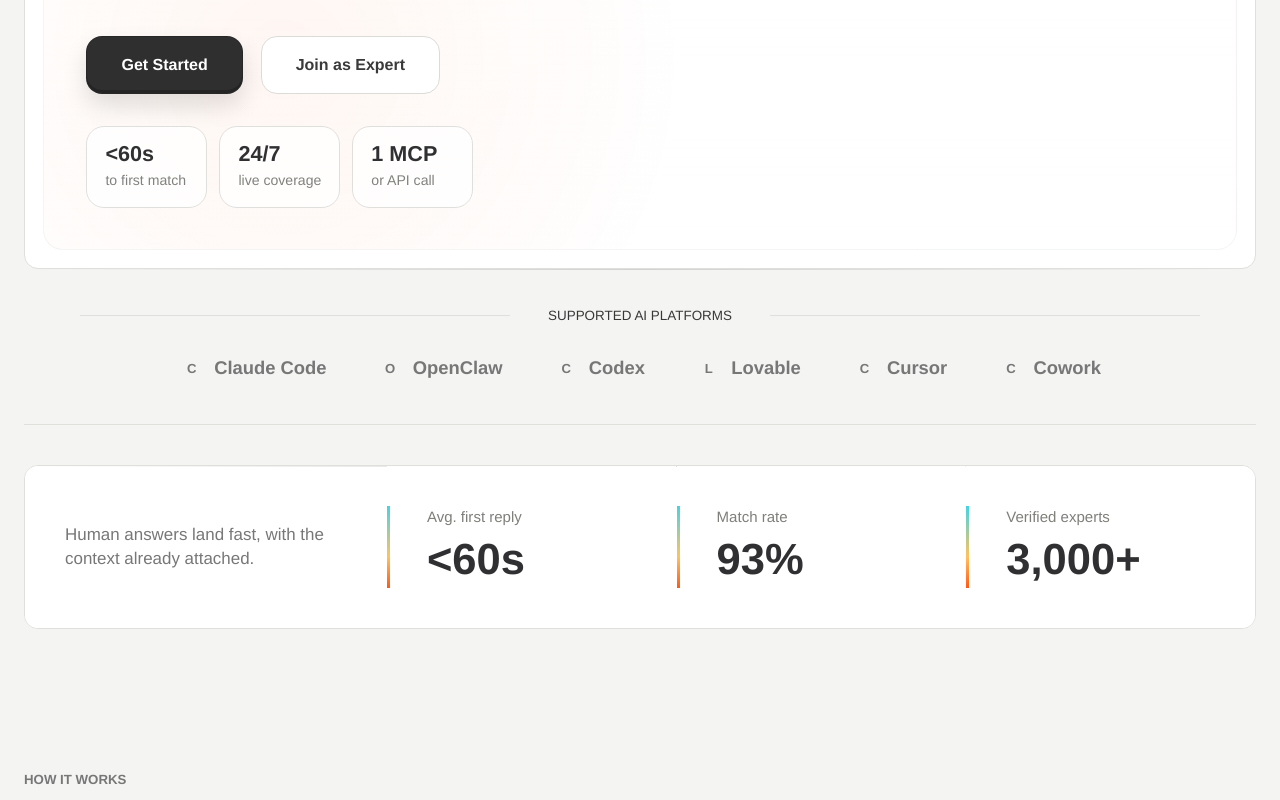
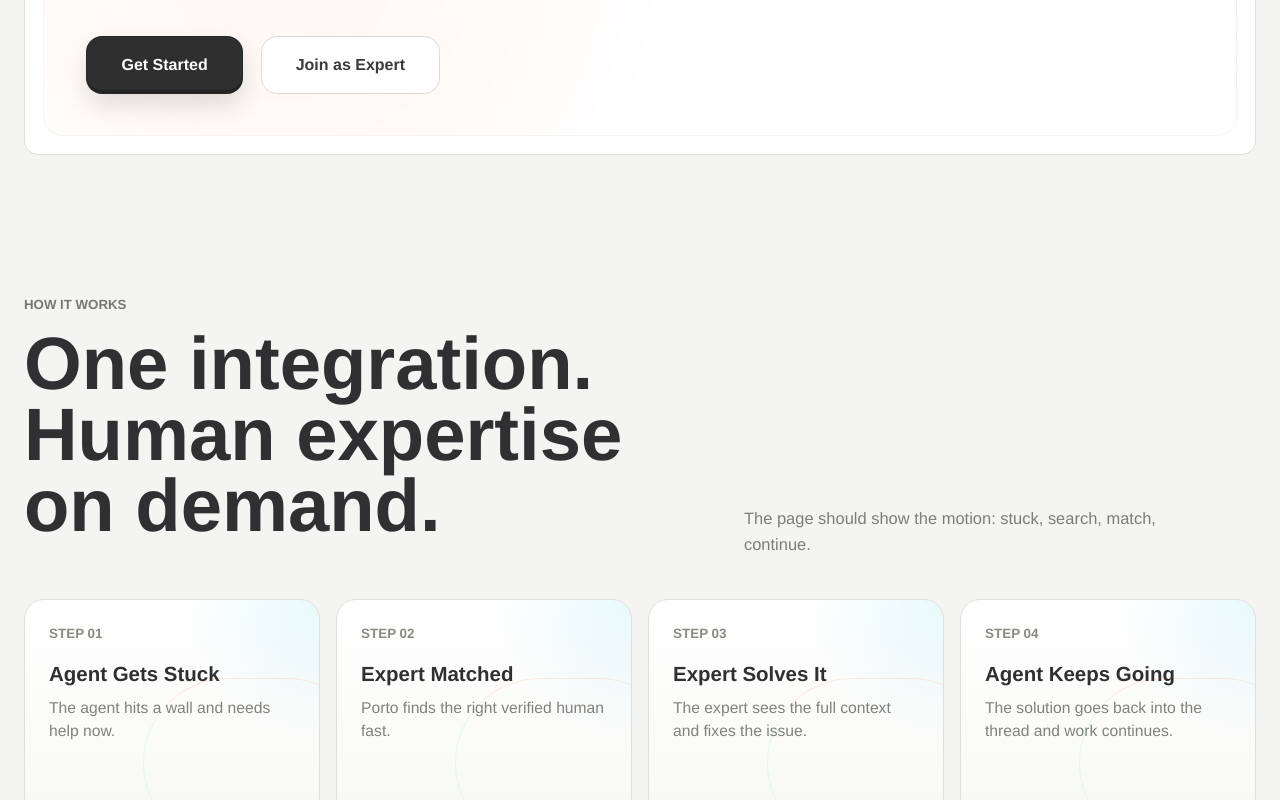
Before and after one commit to Pevznergo/porto, a Next.js app: page / in a window 1280 px wide. Shown: the part 1400-2200 px from the top of the page. Built offline with nearby package versions, Linux system fonts and the light colour scheme.

Commit message:
style(design): trim homepage to video-matched sections

```diff
--- a/app/page.tsx
+++ b/app/page.tsx
@@ -2,13 +2,7 @@
 import { AgentConsole } from "@/components/AgentConsole";
 import { Footer } from "@/components/Footer";
 import { Header } from "@/components/Header";
-import { capabilityCards, domains, platforms, workflowSteps } from "@/data/site";
-
-const liveSignals = [
-  { value: "<60s", label: "to first match" },
-  { value: "24/7", label: "live coverage" },
-  { value: "1 MCP", label: "or API call" }
-];
+import { capabilityCards, domains, workflowSteps } from "@/data/site";
 
 export default function HomePage() {
   return (
@@ -38,14 +32,6 @@
                 Join as Expert
               </Link>
             </div>
-            <div className="hero-metrics">
-              {liveSignals.map((signal) => (
-                <div key={signal.label}>
-                  <strong>{signal.value}</strong>
-                  <span>{signal.label}</span>
-                </div>
-              ))}
-            </div>
           </div>
           <div className="hero-visual">
             <AgentConsole />
@@ -54,34 +40,6 @@
               <strong>Security · Nolan · joined 18s ago</strong>
               <span>Agent keeps typing while expert takes over</span>
             </div>
-          </div>
-        </section>
-
-        <section className="platforms signal-strip">
-          <p>Supported AI Platforms</p>
-          <div className="platform-grid" aria-label="Supported platforms">
-            {platforms.map((platform) => (
-              <span key={platform}>
-                <i>{platform.slice(0, 1)}</i>
-                {platform}
-              </span>
-            ))}
-          </div>
-        </section>
-
-        <section className="stats-band stats-band-story">
-          <p>Human answers land fast, with the context already attached.</p>
-          <div>
-            <span>Avg. first reply</span>
-            <strong>&lt;60s</strong>
-          </div>
-          <div>
-            <span>Match rate</span>
-            <strong>93%</strong>
-          </div>
-          <div>
-            <span>Verified experts</span>
-            <strong>3,000+</strong>
           </div>
         </section>
 
@@ -171,34 +129,6 @@
           </div>
         </section>
 
-        <section className="section integrations integrations-story">
-          <div className="stack-title">
-            <h2>
-              Works with
-              <span>your stack</span>
-            </h2>
-            <p>Speak MCP or API. Porto sits in the middle and keeps the work moving.</p>
-          </div>
-          <div className="integration-groups">
-            <div>
-              <h3>AI Coding & Building</h3>
-              <div className="chip-row">
-                {["Claude Code", "Cursor", "Codex", "Claude Cowork", "Lovable", "Replit"].map((item) => (
-                  <span key={item}>{item}</span>
-                ))}
-              </div>
-            </div>
-            <div>
-              <h3>AI Platform & Orchestrators</h3>
-              <div className="chip-row">
-                {["ChatGPT", "Claude", "Gemini", "OpenClaw", "Any MCP", "Any API"].map((item) => (
-                  <span key={item}>{item}</span>
-                ))}
-              </div>
-            </div>
-          </div>
-        </section>
-
         <section className="cta-grid cta-grid-story">
           <article>
             <span>Plug & Play Integration</span>
@@ -218,7 +148,6 @@
           </article>
         </section>
       </main>
-      <Footer />
     </>
   );
 }
```
